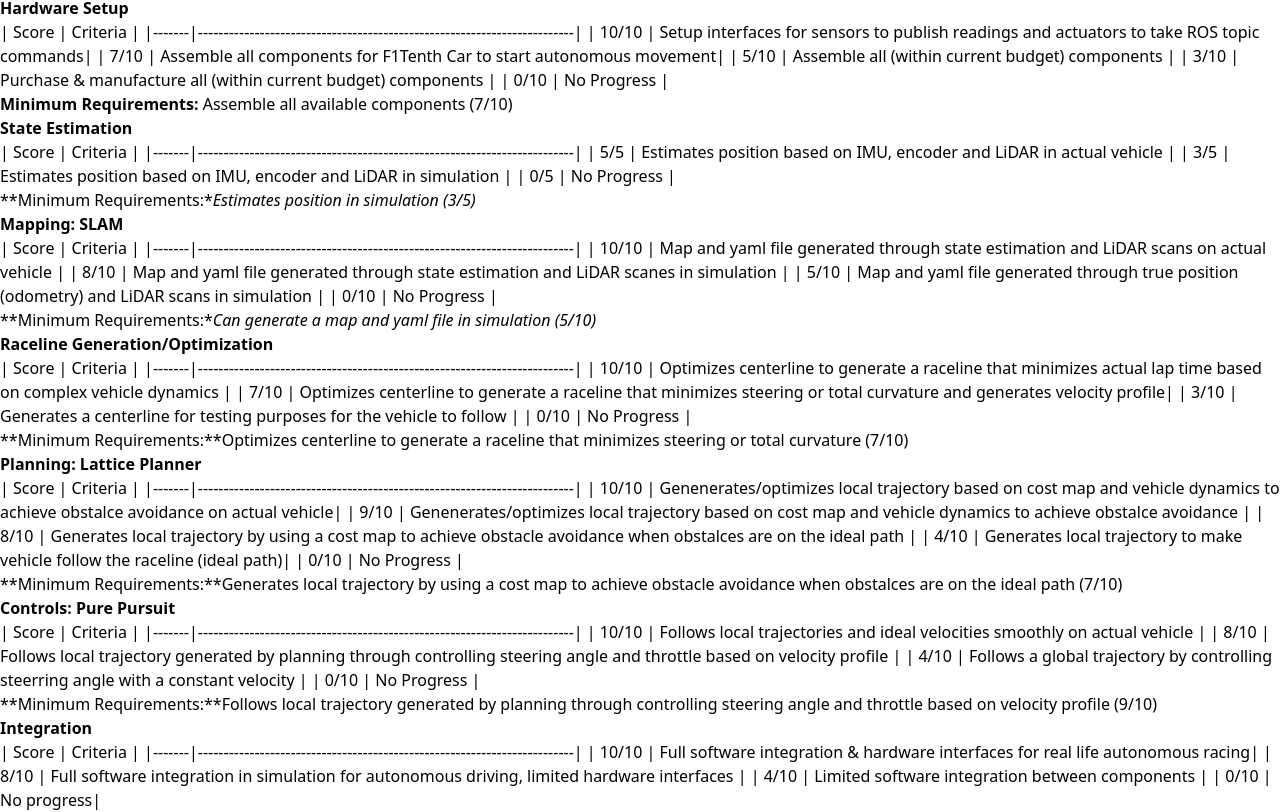
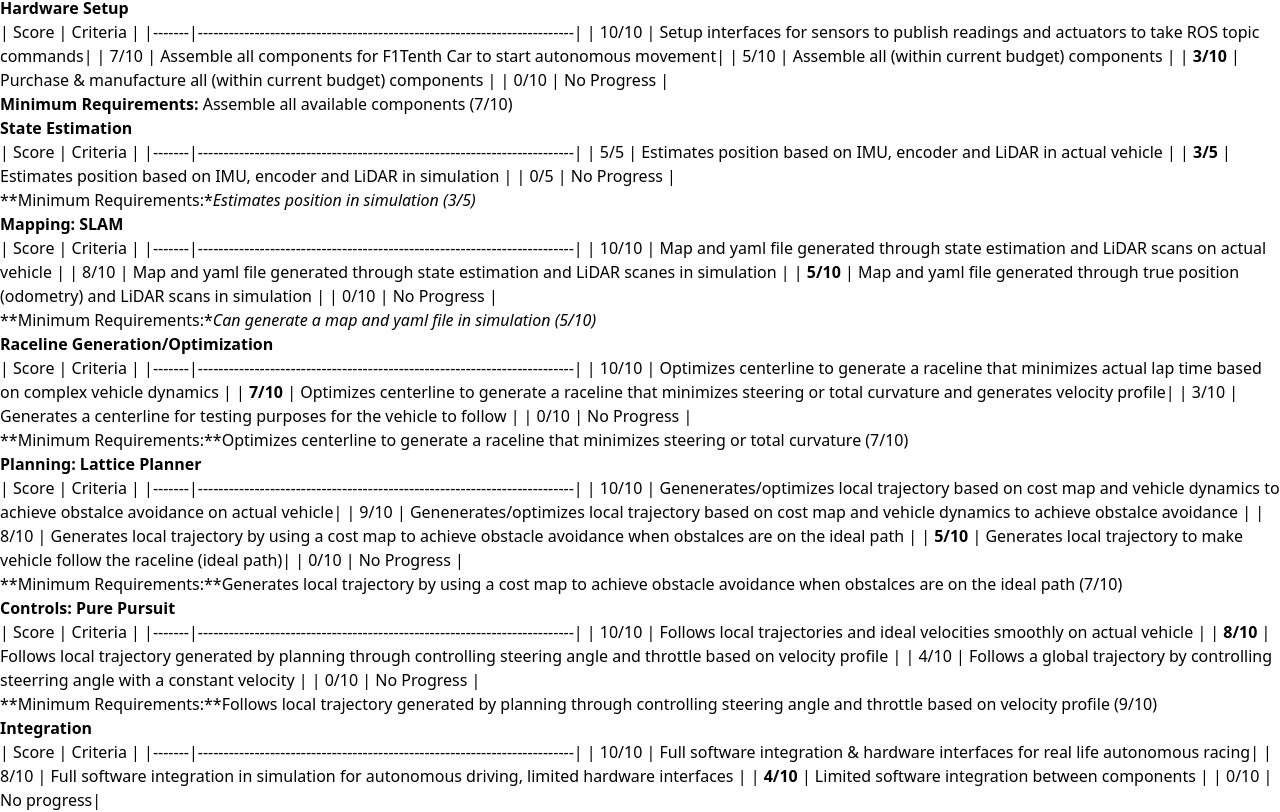
Before and after one commit to WATonomous/wato_wiki, a Next.js app: page /quest_books/w25_micro_quests in a window 1280 px wide. Shown: the part 412-1224 px from the top of the page. Built offline with nearby package versions, Linux system fonts and the light colour scheme.

Commit message:
End of term review

```diff
--- a/pages/quest_books/w25_micro_quests.mdx
+++ b/pages/quest_books/w25_micro_quests.mdx
@@ -28,7 +28,7 @@
 | 10/10 |  Setup interfaces for sensors to publish readings and actuators to take ROS topic commands|
 | 7/10 |  Assemble all components for F1Tenth Car to start autonomous movement|
 | 5/10  |  Assemble all (within current budget) components |
-| 3/10  |  Purchase & manufacture all (within current budget) components |
+| **3/10**  |  Purchase & manufacture all (within current budget) components |
 | 0/10  | No Progress                                                          |
 
 **Minimum Requirements:** Assemble all available components (7/10)
@@ -38,7 +38,7 @@
 | Score | Criteria                                                                 |
 |-------|-------------------------------------------------------------------------|
 | 5/5  | Estimates position based on IMU, encoder and LiDAR in actual vehicle |
-| 3/5  | Estimates position based on IMU, encoder and LiDAR in simulation |
+| **3/5**  | Estimates position based on IMU, encoder and LiDAR in simulation |
 | 0/5  | No Progress                                                          |
 
 **Minimum Requirements:**Estimates position in simulation (3/5)*
@@ -49,7 +49,7 @@
 |-------|-------------------------------------------------------------------------|
 | 10/10 | Map and yaml file generated through state estimation and LiDAR scans on actual vehicle |
 | 8/10  | Map and yaml file generated through state estimation and LiDAR scanes in simulation |
-| 5/10  | Map and yaml file generated through true position (odometry) and LiDAR scans in simulation |
+| **5/10**  | Map and yaml file generated through true position (odometry) and LiDAR scans in simulation |
 | 0/10  | No Progress                                                          |
 
 **Minimum Requirements:**Can generate a map and yaml file in simulation (5/10)*
@@ -60,7 +60,7 @@
 | Score | Criteria                                                                 |
 |-------|-------------------------------------------------------------------------|
 | 10/10 | Optimizes centerline to generate a raceline that minimizes actual lap time based on complex vehicle dynamics |
-| 7/10  | Optimizes centerline to generate a raceline that minimizes steering or total curvature and generates velocity profile|
+| **7/10**  | Optimizes centerline to generate a raceline that minimizes steering or total curvature and generates velocity profile|
 | 3/10  | Generates a centerline for testing purposes for the vehicle to follow |
 | 0/10  | No Progress                                                          |
 
@@ -73,7 +73,7 @@
 | 10/10 | Genenerates/optimizes local trajectory based on cost map and vehicle dynamics to achieve obstalce avoidance on actual vehicle|
 | 9/10 | Genenerates/optimizes local trajectory based on cost map and vehicle dynamics to achieve obstalce avoidance |
 | 8/10  | Generates local trajectory by using a cost map to achieve obstacle avoidance when obstalces are on the ideal path |
-| 4/10  | Generates local trajectory to make vehicle follow the raceline (ideal path)|
+| **5/10**  | Generates local trajectory to make vehicle follow the raceline (ideal path)|
 | 0/10  | No Progress                                                          |
 
 **Minimum Requirements:**Generates local trajectory by using a cost map to achieve obstacle avoidance when obstalces are on the ideal path (7/10)
@@ -83,7 +83,7 @@
 | Score | Criteria                                                                 |
 |-------|-------------------------------------------------------------------------|
 | 10/10 | Follows local trajectories and ideal velocities smoothly on actual vehicle |
-| 8/10  | Follows local trajectory generated by planning through controlling steering angle and throttle based on velocity profile |
+| **8/10**  | Follows local trajectory generated by planning through controlling steering angle and throttle based on velocity profile |
 | 4/10  | Follows a global trajectory by controlling steerring angle with a constant velocity |
 | 0/10  | No Progress                                                          |
 
@@ -95,7 +95,7 @@
 |-------|-------------------------------------------------------------------------|
 | 10/10 | Full software integration & hardware interfaces for real life autonomous racing|
 | 8/10  | Full software integration in simulation for autonomous driving, limited hardware interfaces |
-| 4/10  | Limited software integration between components |
+| **4/10**  | Limited software integration between components |
 | 0/10  | No progress|
 
 **Minimum Requirements:** Full software integration in simulation for autonomous driving (8/10)
```
